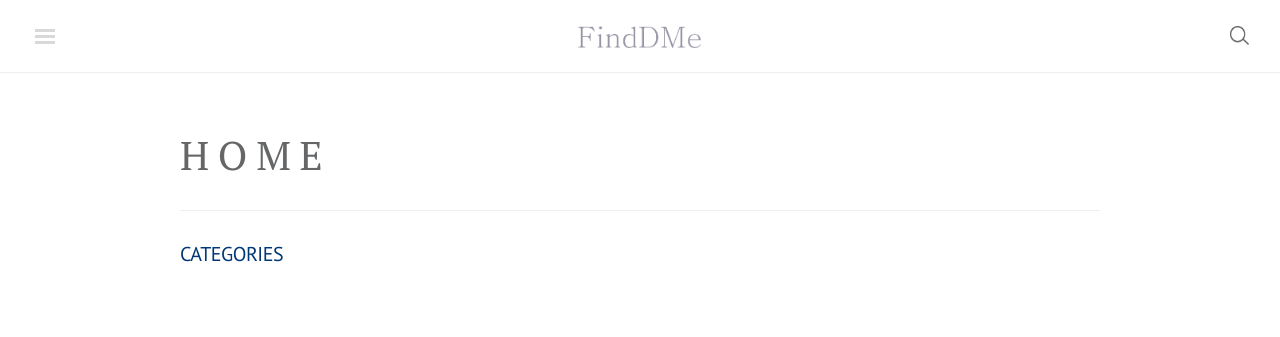
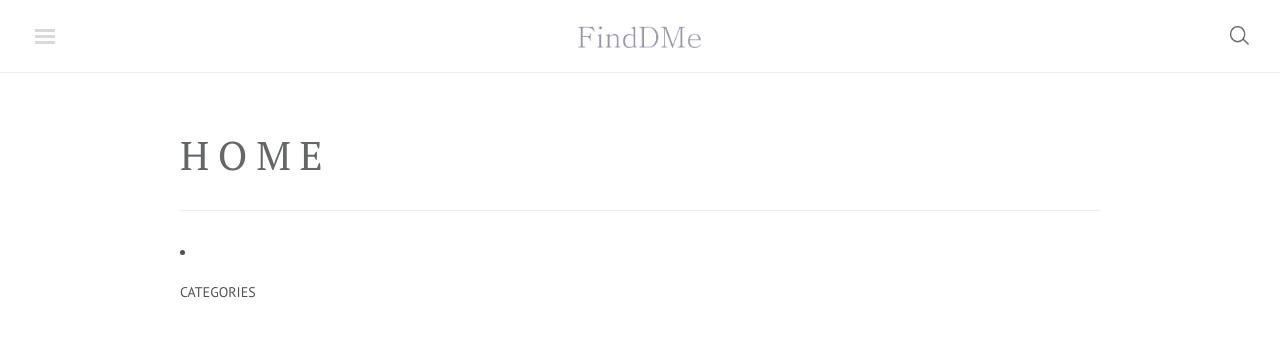
Before and after one commit to finddme/finddme.github.io, a Jekyll site: the page built from blog/home.html, in a window 1280 px wide. Shown: the top 337 px of the page. Built offline with Jekyll 4.4.1, drawn with Linux system fonts in a browser that asks for light colours; nearby versions of some CDN libraries; comment, search, counter and statistics services are not loaded.

Commit message:
Update home.html

```diff
--- a/blog/home.html
+++ b/blog/home.html
@@ -26,9 +26,11 @@
 
       <span class="{% if sub_len > 0 %}foldable{% endif %}"> -->
 <!--       <a class="post-title {% if page.url == nav[1][0] %}active{% endif %}" href="{{ url }}"> -->
-      <h4><a class="tags-expo-section {% if page.url == nav[1][0] %}{% endif %}" href="{{ url }}">
-          {{ nav[0] }}
-      </a></h4>
+      <li style="margin-bottom: -0.7rem;">
+        <h2 id="{% if page.url == nav[1][0] %}{% endif %}" href="{{ url }}">{{ tag[0] }}</h2>
+<!--         <h4><a class="tags-expo-section {% if page.url == nav[1][0] %}{% endif %}" href="{{ url }}"> -->
+            {{ nav[0] }}
+<!--         </a></h4> -->
     {% endfor %}
   </div>
 </div>
```
